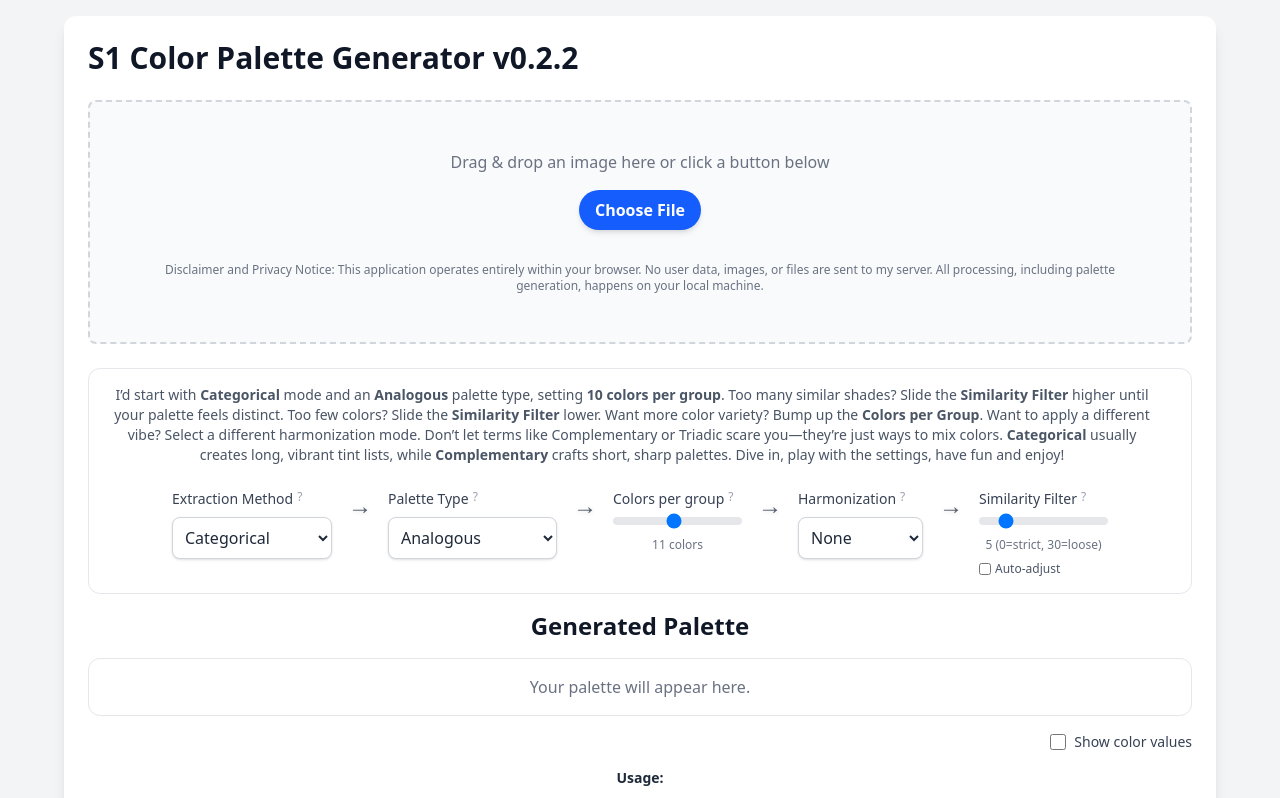
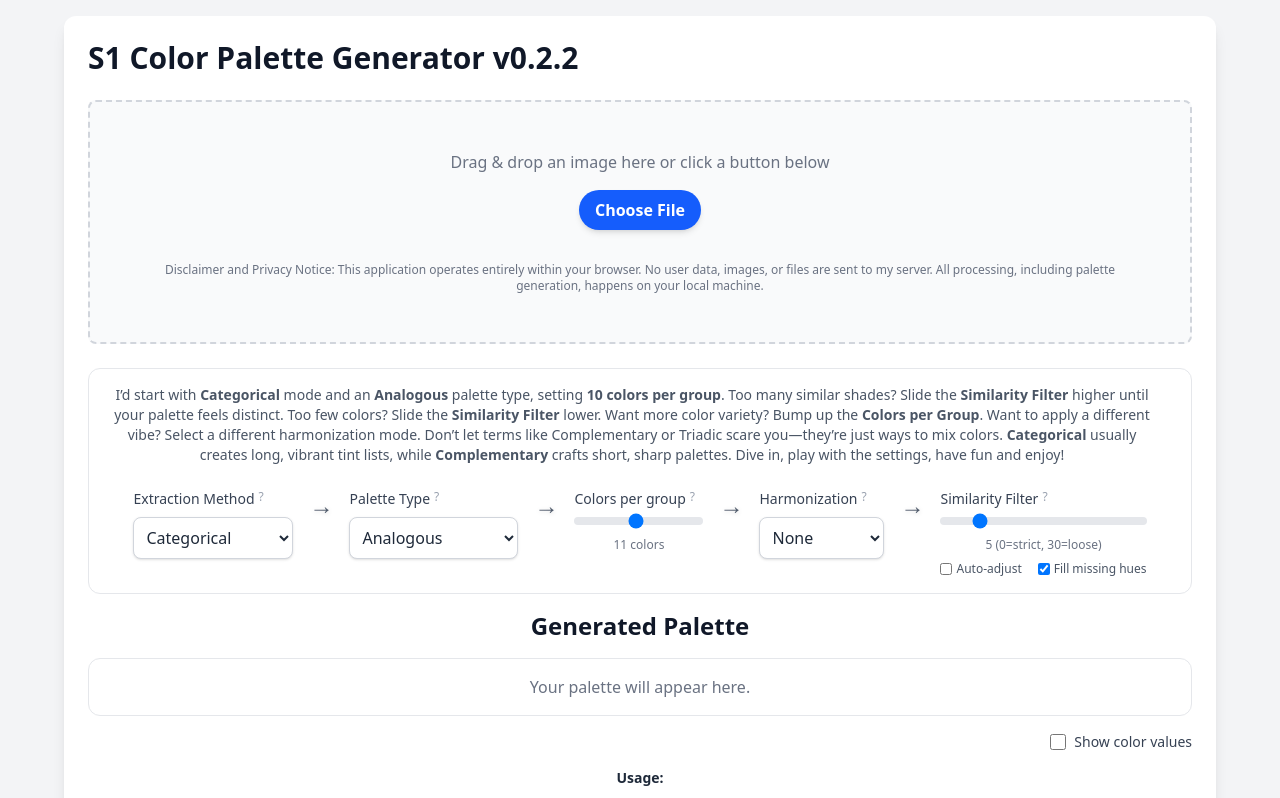
Before and after one commit to vlat456/s1-palette-app, a React (Vite) app: page / in a window 1280 px wide. Shown: the top 798 px of the page. Built offline with nearby package versions, Linux system fonts and the light colour scheme.

Commit message:
feat: add dynamic fill missing hues feature with checkbox control

```diff
--- a/src/App.jsx
+++ b/src/App.jsx
@@ -620,6 +620,7 @@ const App = () => {
   const [paletteType, setPaletteType] = useState("analogous");
   const [showColorValues, setShowColorValues] = useState(false);
   const [useAdaptiveThreshold, setUseAdaptiveThreshold] = useState(false);
+  const [fillMissingHues, setFillMissingHues] = useState(true);
   const imageRef = useRef(null);
 
   const categories = {
@@ -634,6 +635,17 @@ const App = () => {
     blue: [[0.54, 0.69]],
     purple: [[0.69, 0.83]],
     magenta: [[0.83, 0.95]],
+  };
+
+  const categoryCenterHues = {
+    red: 0.0,
+    orange: 0.09,
+    yellow: 0.185,
+    green: 0.34,
+    teal: 0.49,
+    blue: 0.615,
+    purple: 0.76,
+    magenta: 0.89,
   };
 
   useEffect(() => {
@@ -692,15 +704,48 @@ const App = () => {
           "purple",
           "magenta",
         ];
+
+        const catData = {};
+        let maxPixels = 0;
+        let prominentColor = [128, 128, 128]; // fallback
+
         categoryOrder.forEach((cat) => {
           const rangePairs = categories[cat];
           const catPixels = allPixels.filter((p) => {
             const [h] = rgbToHsl(...p);
             return rangePairs.some(([low, high]) => h >= low && h < high);
           });
+
+          if (catPixels.length > 0) {
+            const dominant = getMedianColor(catPixels);
+            catData[cat] = {
+              dominant: dominant,
+              count: catPixels.length,
+            };
+            if (catPixels.length > maxPixels) {
+              maxPixels = catPixels.length;
+              prominentColor = dominant;
+            }
+          }
+        });
+
         const minPixels = Math.max(15, allPixels.length * 0.01); // Require at least 1% of total pixels (min 15) to avoid noise categories
-          if (catPixels.length >= minPixels) {
-            const dominant = getMedianColor(catPixels);
+
+        categoryOrder.forEach((cat) => {
+          const data = catData[cat];
+          const isActive = data && data.count >= minPixels;
+
+          if (isActive || fillMissingHues) {
+            let dominant;
+            if (isActive) {
+              dominant = data.dominant;
+            } else {
+              // Dynamically generate base color for missing category
+              const [, s, l] = rgbToHsl(...prominentColor);
+              const targetH = categoryCenterHues[cat];
+              dominant = hslToRgb(targetH, s, l);
+            }
+
             let variations = [];
 
             switch (paletteType) {
@@ -812,6 +857,7 @@ const App = () => {
     dominantColorCount,
     similarityThreshold,
     useAdaptiveThreshold,
+    fillMissingHues,
     paletteType,
   ]);
 
@@ -1139,7 +1185,8 @@ const App = () => {
                 <span className="mt-3 text-xs text-gray-500 dark:text-gray-400 text-center">
                   {similarityThreshold} (0=strict, 30=loose)
                 </span>
-                <div className="flex items-center mt-2">
+                <div className="flex items-center mt-2 justify-between">
+                  <div className="flex items-center">
                     <input
                       id="useAdaptiveThreshold"
                       type="checkbox"
@@ -1153,6 +1200,22 @@ const App = () => {
                     >
                       Auto-adjust
                     </label>
+                  </div>
+                  <div className="flex items-center ml-4">
+                    <input
+                      id="fillMissingHues"
+                      type="checkbox"
+                      checked={fillMissingHues}
+                      onChange={(e) => setFillMissingHues(e.target.checked)}
+                      className="h-3 w-3 text-blue-600 focus:ring-blue-500 border-gray-300 rounded"
+                    />
+                    <label
+                      htmlFor="fillMissingHues"
+                      className="ml-1 block text-xs text-gray-600 dark:text-gray-400"
+                    >
+                      Fill missing hues
+                    </label>
+                  </div>
                 </div>
               </div>
             </div>
```
Lines whose indentation alone changed are shown as unchanged.
